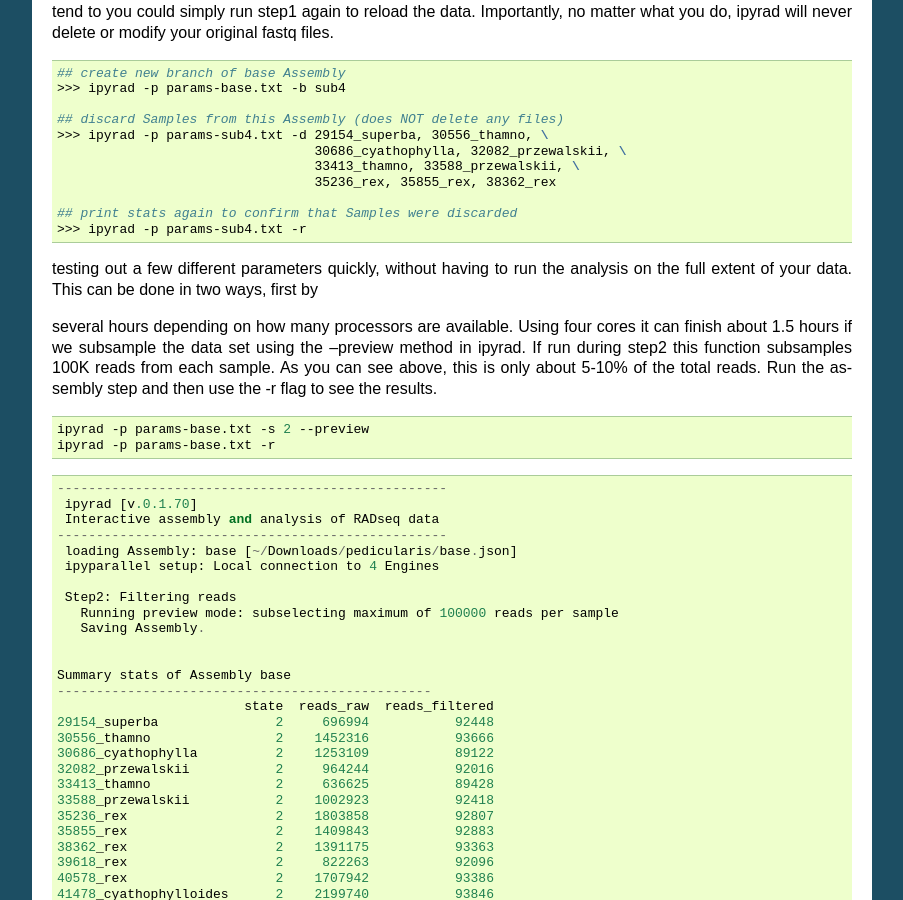
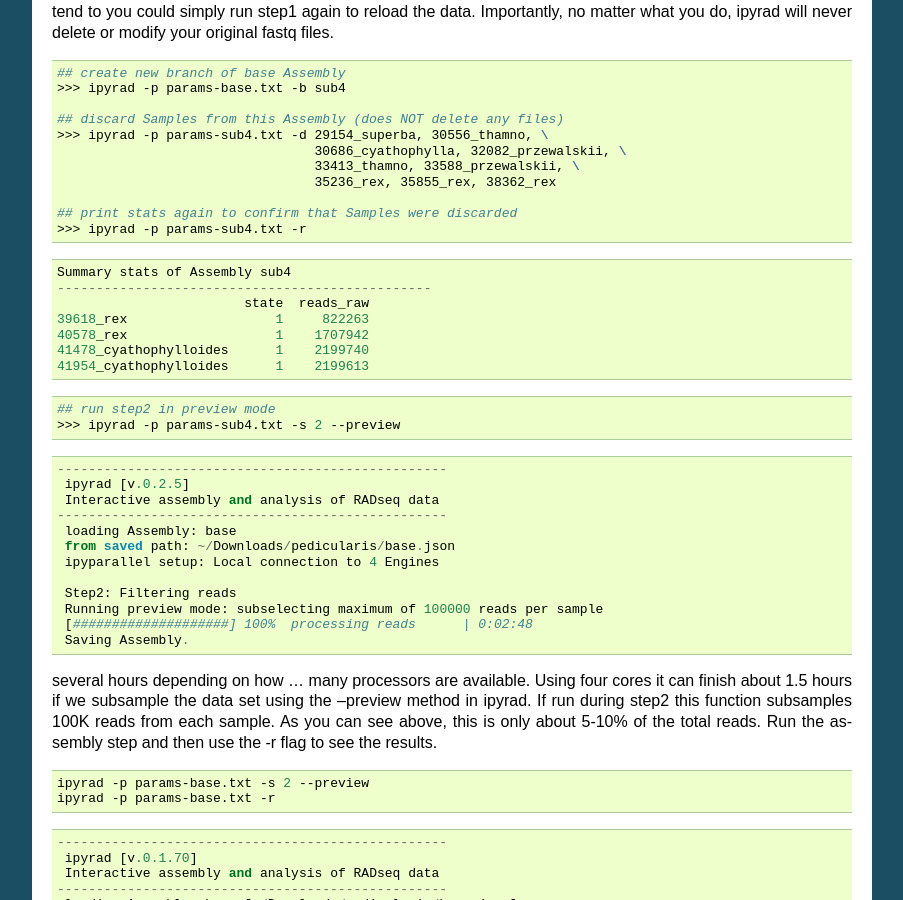
Before and after one commit to dereneaton/ipyrad, a Sphinx documentation site: the page built from docs/pedicularis_cli.rst, in a window 1280 px wide and 900 px high, scrolled down 1871 px. Shown: the whole window, without its empty margins (198-1101 px from the left). Built offline with Sphinx 7.4.7, drawn with Linux system fonts in a browser that asks for light colours; pages that are not in the unit, such as notebooks, are missing from menus; the version number is read from the project's files by our own code; some of the changed text lies outside the part shown.

Commit message:
updating pedic tut

```diff
--- a/docs/pedicularis_cli.rst
+++ b/docs/pedicularis_cli.rst
@@ -70,7 +70,7 @@ When the data path is with the "sorted_fastq_path" as opposed to the "raw_data_p
 step1 has a different functionality. Instead of demultiplexing the data it simply
 counts the number of reads for each sample and parses the file names to extract
 names for the Samples. For example, the file 29154_superba.fastq.gz will be
-assigned to a sample named "29154_superba". Here we run step1 (-s 1) and
+assigned to a Sample named "29154_superba". Here we run step1 (-s 1) and
 ask ipyrad to print the results when it is finished (-r).
 
 .. code:: bash
@@ -148,15 +148,37 @@ no matter what you do, ipyrad will never delete or modify your original fastq fi
     >>> ipyrad -p params-sub4.txt -r
 
 .. parsed-literal::
+  Summary stats of Assembly sub4
+  ------------------------------------------------
+                          state  reads_raw
+  39618_rex                   1     822263
+  40578_rex                   1    1707942
+  41478_cyathophylloides      1    2199740
+  41954_cyathophylloides      1    2199613
 
 
+.. code:: bash
 
-testing out a few different parameters quickly, without
-having to run the analysis on the full extent of your data. This can be done
-in two ways, first by
+    ## run step2 in preview mode
+    >>> ipyrad -p params-sub4.txt -s 2 --preview
 
 
-several hours depending on how
+.. parsed-literal::
+  --------------------------------------------------
+   ipyrad [v.0.2.5]
+   Interactive assembly and analysis of RADseq data
+  --------------------------------------------------
+   loading Assembly: base
+   from saved path: ~/Downloads/pedicularis/base.json
+   ipyparallel setup: Local connection to 4 Engines
+
+   Step2: Filtering reads
+   Running preview mode: subselecting maximum of 100000 reads per sample
+   [####################] 100%  processing reads      | 0:02:48
+   Saving Assembly.
+
+
+several hours depending on how ...
 many processors are available. Using four cores it can finish about 1.5
 hours if we subsample the data set using the --preview method in ipyrad.
 If run during step2 this function subsamples 100K reads from each
```
